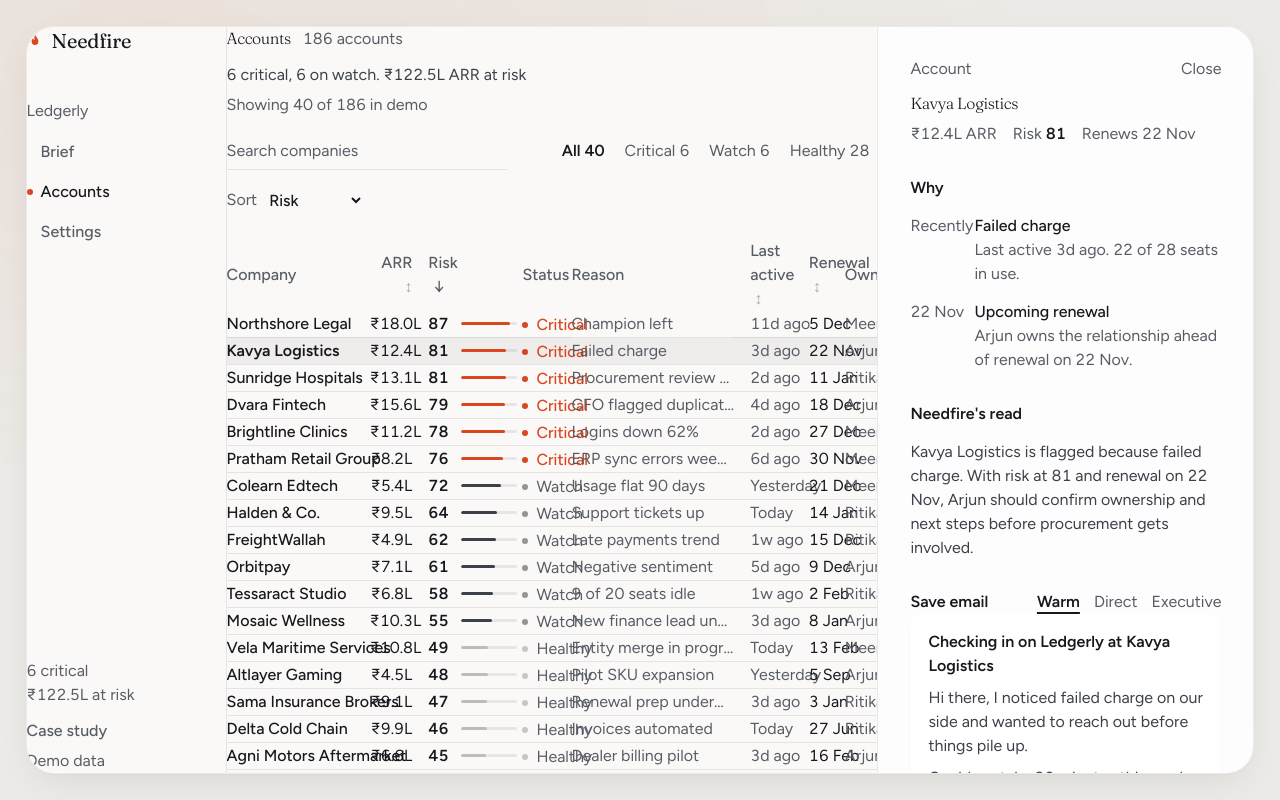
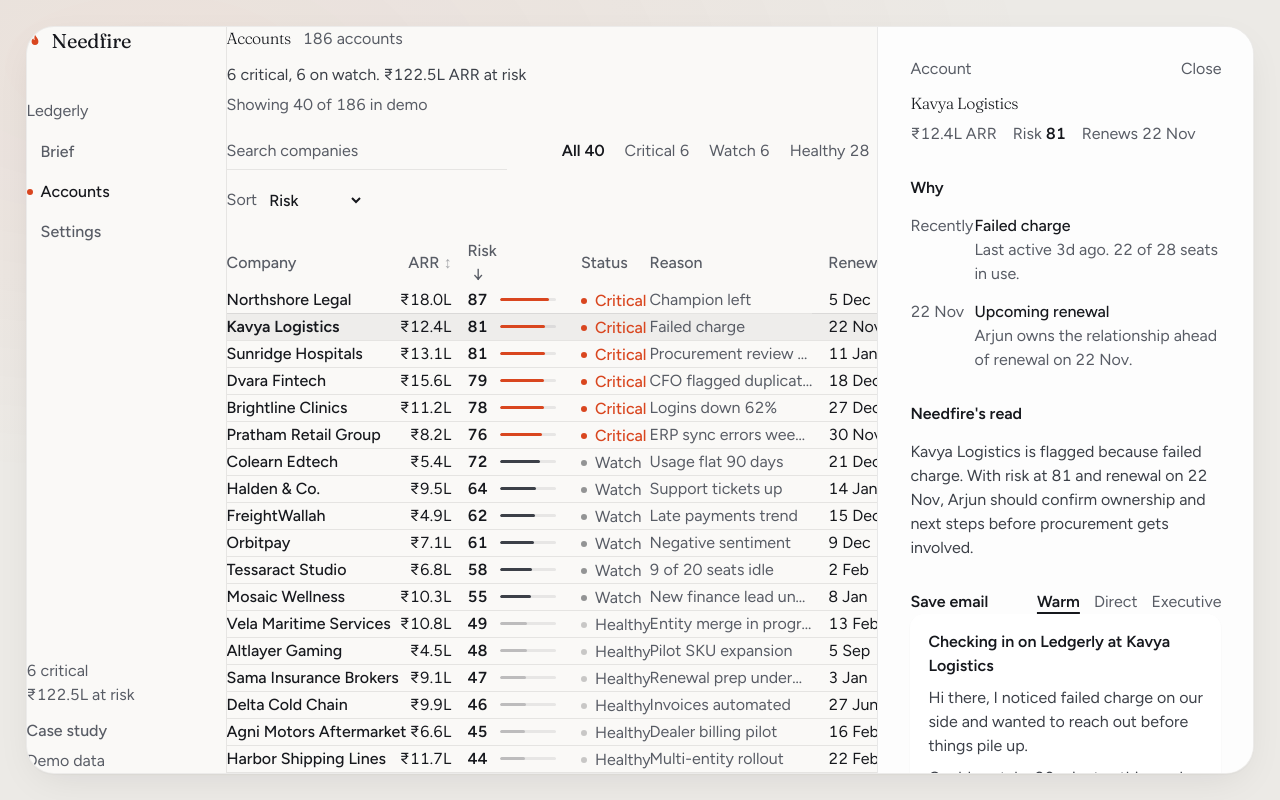
Before and after one commit to ohmslaw-ship-it/needfire, a Next.js app: page /accounts in a window 1280 px wide. Both pictures are taken after a click on the element 740 px from the left and 281 px from the top of the page. Built offline with nearby package versions, Linux system fonts and the light colour scheme.

Commit message:
Account table column fix

```diff
--- a/src/components/AccountsScreen.tsx
+++ b/src/components/AccountsScreen.tsx
@@ -89,9 +89,9 @@ function StatusCell({ status }: { status: AccountStatus }) {
     status === "critical" ? "text-ember font-medium" : "text-ink-3";
 
   return (
-    <span className="inline-flex items-center gap-2">
+    <span className="inline-flex items-center gap-2 whitespace-nowrap">
       <span className={`h-1.5 w-1.5 shrink-0 rounded-full ${dotClass}`} />
-      <span className={`nf-type-body ${textClass}`}>{label}</span>
+      <span className={`nf-type-body whitespace-nowrap ${textClass}`}>{label}</span>
     </span>
   );
 }
@@ -120,6 +120,7 @@ export function AccountsScreen() {
   const [sortDir, setSortDir] = useState<SortDir>("desc");
 
   const counts = useMemo(() => statusCounts(allAccounts), [allAccounts]);
+  const drawerOpen = selectedId !== null;
 
   const filtered = useMemo(() => {
     const q = search.trim().toLowerCase();
@@ -239,7 +240,7 @@ export function AccountsScreen() {
   return (
     <AppShell
       fixedHeader={fixedHeader}
-      drawerOpen={selectedId !== null}
+      drawerOpen={drawerOpen}
       drawer={
         <AccountDrawer
           accountId={selectedId}
@@ -256,6 +257,18 @@ export function AccountsScreen() {
         ) : (
           <table className="nf-table-fixed border-collapse">
             <colgroup>
+              {drawerOpen ? (
+                <>
+                  <col style={{ width: "26%" }} />
+                  <col style={{ width: "11%" }} />
+                  <col style={{ width: "5%" }} />
+                  <col style={{ width: "10%" }} />
+                  <col style={{ width: "13%" }} />
+                  <col style={{ width: "25%" }} />
+                  <col style={{ width: "10%" }} />
+                </>
+              ) : (
+                <>
                   <col style={{ width: "22%" }} />
                   <col style={{ width: "9%" }} />
                   <col style={{ width: "5%" }} />
@@ -265,6 +278,8 @@ export function AccountsScreen() {
                   <col style={{ width: "9%" }} />
                   <col style={{ width: "8%" }} />
                   <col style={{ width: "5%" }} />
+                </>
+              )}
             </colgroup>
             <thead className="nf-table-head">
               <tr>
@@ -304,12 +319,17 @@ export function AccountsScreen() {
                   <SortArrow active={sortKey === "risk"} dir={sortDir} />
                 </th>
                 <th className="nf-type-label nf-table-cell font-medium"> </th>
-                <th className="nf-type-label nf-table-cell nf-table-cell-inset text-left font-medium">
+                <th
+                  className={`nf-type-label nf-table-cell nf-table-cell-inset text-left font-medium ${
+                    drawerOpen ? "pr-[16px]" : ""
+                  }`}
+                >
                   Status
                 </th>
                 <th className="nf-type-label nf-table-cell text-left font-medium">
                   Reason
                 </th>
+                {!drawerOpen ? (
                   <th
                     className={`${thClass("lastActive")} nf-table-cell-inset`}
                     tabIndex={0}
@@ -326,8 +346,9 @@ export function AccountsScreen() {
                     Last active
                     <SortArrow active={sortKey === "lastActive"} dir={sortDir} />
                   </th>
+                ) : null}
                 <th
-                  className={`${thClass("renewal")} nf-table-cell-inset`}
+                  className={`${thClass("renewal")} nf-table-cell-inset whitespace-nowrap pr-[8px]`}
                   tabIndex={0}
                   aria-sort={
                     sortKey === "renewal"
@@ -342,9 +363,11 @@ export function AccountsScreen() {
                   Renewal
                   <SortArrow active={sortKey === "renewal"} dir={sortDir} />
                 </th>
+                {!drawerOpen ? (
                   <th className="nf-type-label nf-table-cell text-left font-medium">
                     Owner
                   </th>
+                ) : null}
               </tr>
             </thead>
             <tbody>
@@ -385,7 +408,9 @@ export function AccountsScreen() {
                       <RiskBar risk={row.risk} status={row.status} />
                     </td>
                     <td
-                      className={`nf-table-cell-inset whitespace-nowrap ${tableCellClass(selected)}`}
+                      className={`nf-table-cell-inset whitespace-nowrap ${
+                        drawerOpen ? "pr-[16px]" : ""
+                      } ${tableCellClass(selected)}`}
                     >
                       <StatusCell status={row.status} />
                     </td>
@@ -395,21 +420,25 @@ export function AccountsScreen() {
                     >
                       {row.reason}
                     </td>
+                    {!drawerOpen ? (
                       <td
                         className={`nf-type-body nf-table-cell-inset tabular-nums whitespace-nowrap text-ink-3 ${tableCellClass(selected)}`}
                       >
                         {row.lastActive}
                       </td>
+                    ) : null}
                     <td
-                      className={`nf-type-body nf-table-cell-inset tabular-nums whitespace-nowrap ${tableCellClass(selected)}`}
+                      className={`nf-type-body nf-table-cell-inset tabular-nums whitespace-nowrap pr-[8px] ${tableCellClass(selected)}`}
                     >
                       {row.renewal}
                     </td>
+                    {!drawerOpen ? (
                       <td
                         className={`nf-type-body whitespace-nowrap text-ink-3 ${tableCellClass(selected)}`}
                       >
                         {row.owner}
                       </td>
+                    ) : null}
                   </motion.tr>
                 );
               })}
```
Lines whose indentation alone changed are shown as unchanged.
